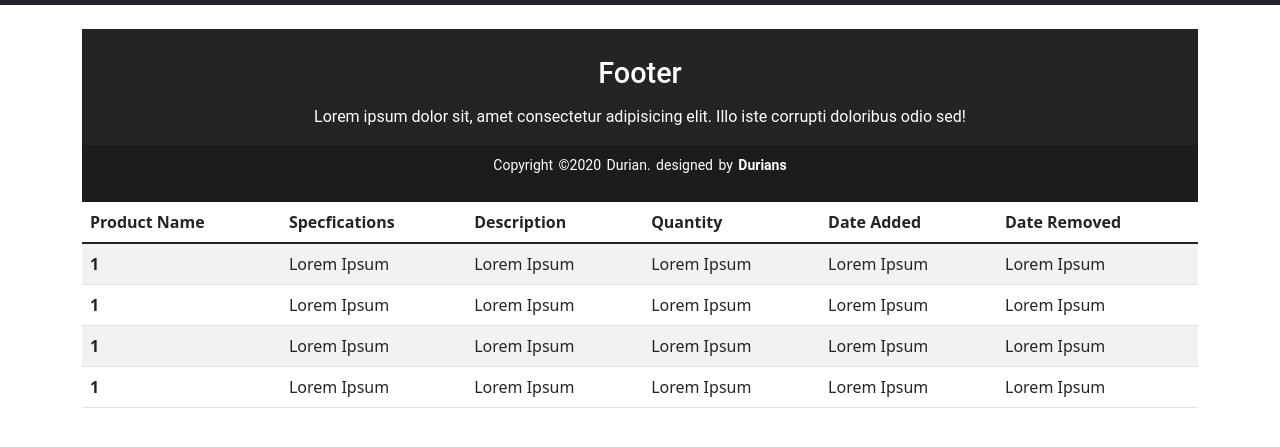
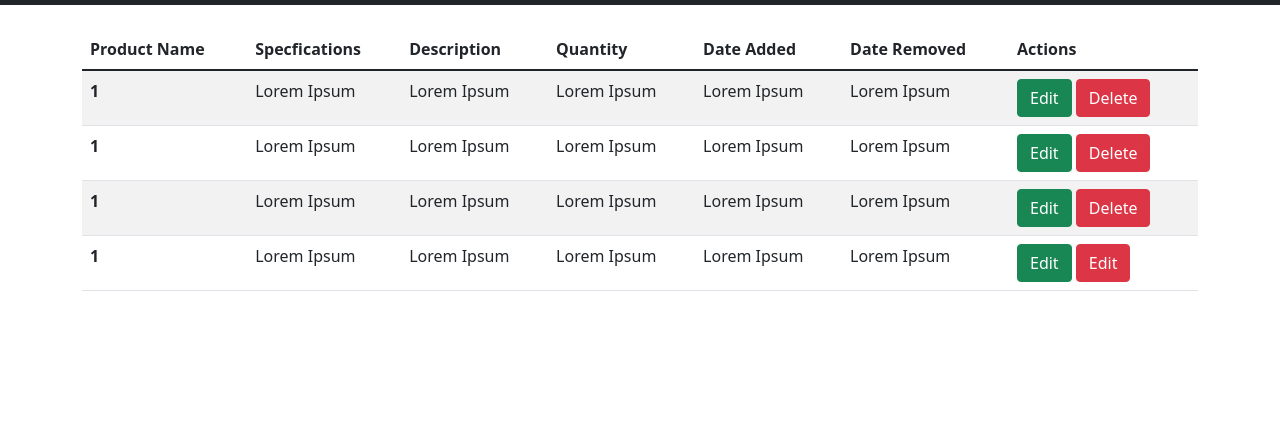
Before and after one commit to leocabibihan-school-account/durian, a plain HTML site: page prototype/admin-orders.html in a window 1280 px wide. Shown: the part 51-498 px from the top of the page. Drawn offline with nearby package versions, Linux system fonts and the light colour scheme.

Commit message:
crud update

```diff
--- a/prototype/admin-orders.html
+++ b/prototype/admin-orders.html
@@ -46,13 +46,14 @@
     <br>
   <table id="example" class="table table-striped  "style="width:100%";  >
     <thead>
-        <tr>
+        <tr style=text-align:centers>
             <th>Product Name</th>
             <th>Specfications</th>
             <th>Description</th>
             <th>Quantity</th>
             <th>Date Added</th>
             <th>Date Removed</th>
+            <th>Actions</th>
         </tr>
       </thead>
       <tbody>
@@ -63,6 +64,12 @@
           <td>Lorem Ipsum</td>
           <td>Lorem Ipsum</td>
           <td>Lorem Ipsum</td>
+          <td>
+            <button type="button" class="btn btn-success">Edit</button>
+            <button type="button" class="btn btn-danger">Delete</button>
+
+          </ul>
+          </td>
         </tr>
         <tr>
           <th scope="row">1</th>
@@ -71,6 +78,12 @@
           <td>Lorem Ipsum</td>
           <td>Lorem Ipsum</td>
           <td>Lorem Ipsum</td>
+          <td>
+            <button type="button" class="btn btn-success">Edit</button>
+            <button type="button" class="btn btn-danger">Delete</button>
+
+        </ul>
+        </td>
         </tr>
         <tr>
           <th scope="row">1</th>
@@ -79,6 +92,12 @@
           <td>Lorem Ipsum</td>
           <td>Lorem Ipsum</td>
           <td>Lorem Ipsum</td>
+          <td>
+            <button type="button" class="btn btn-success">Edit</button>
+            <button type="button" class="btn btn-danger">Delete</button>
+
+        </ul>
+        </td>
         </tr>
         <tr>
           <th scope="row">1</th>
@@ -87,21 +106,18 @@
           <td>Lorem Ipsum</td>
           <td>Lorem Ipsum</td>
           <td>Lorem Ipsum</td>
+          <td>
+            <button type="button" class="btn btn-success">Edit</button>
+            <button type="button" class="btn btn-danger">Edit</button>
+
+        </ul>
+        </td>
         </tr>
 
       </tbody>
     </thead>
     <tbody>
     </div>
-    <footer>
-      <div class="footer-content">
-          <h3>Footer</h3>
-          <p>Lorem ipsum dolor sit, amet consectetur adipisicing elit. Illo iste corrupti doloribus odio sed!</p>
 
-      </div>
-      <div class="footer-bottom">
-          <p>Copyright &copy;2020 Durian. designed by <b>Durians</b></p>
-      </div>
-    </footer>
 </body>
 </html>
```
Also changed, not shown: prototype/admin-products.html (+6 -6 lines).
